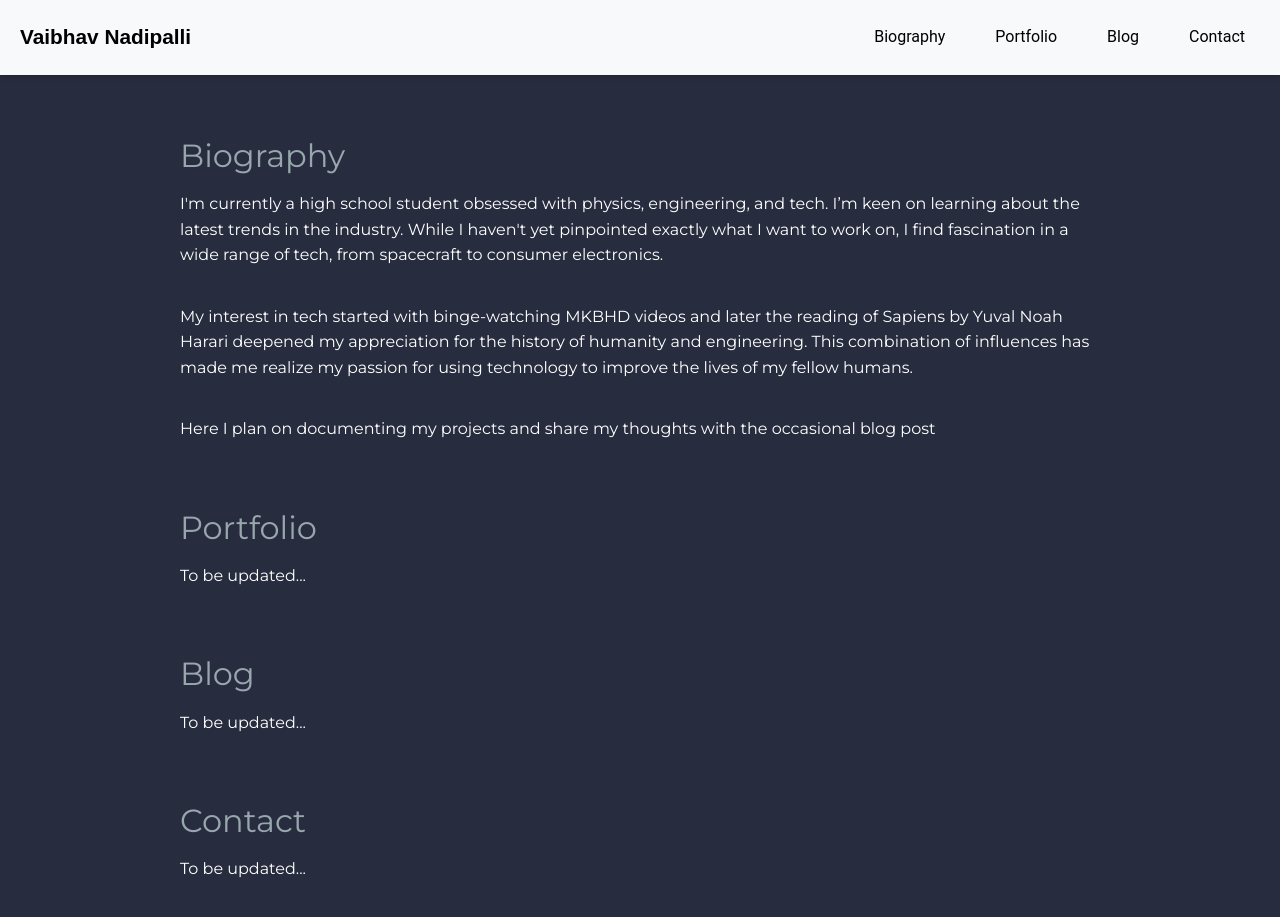
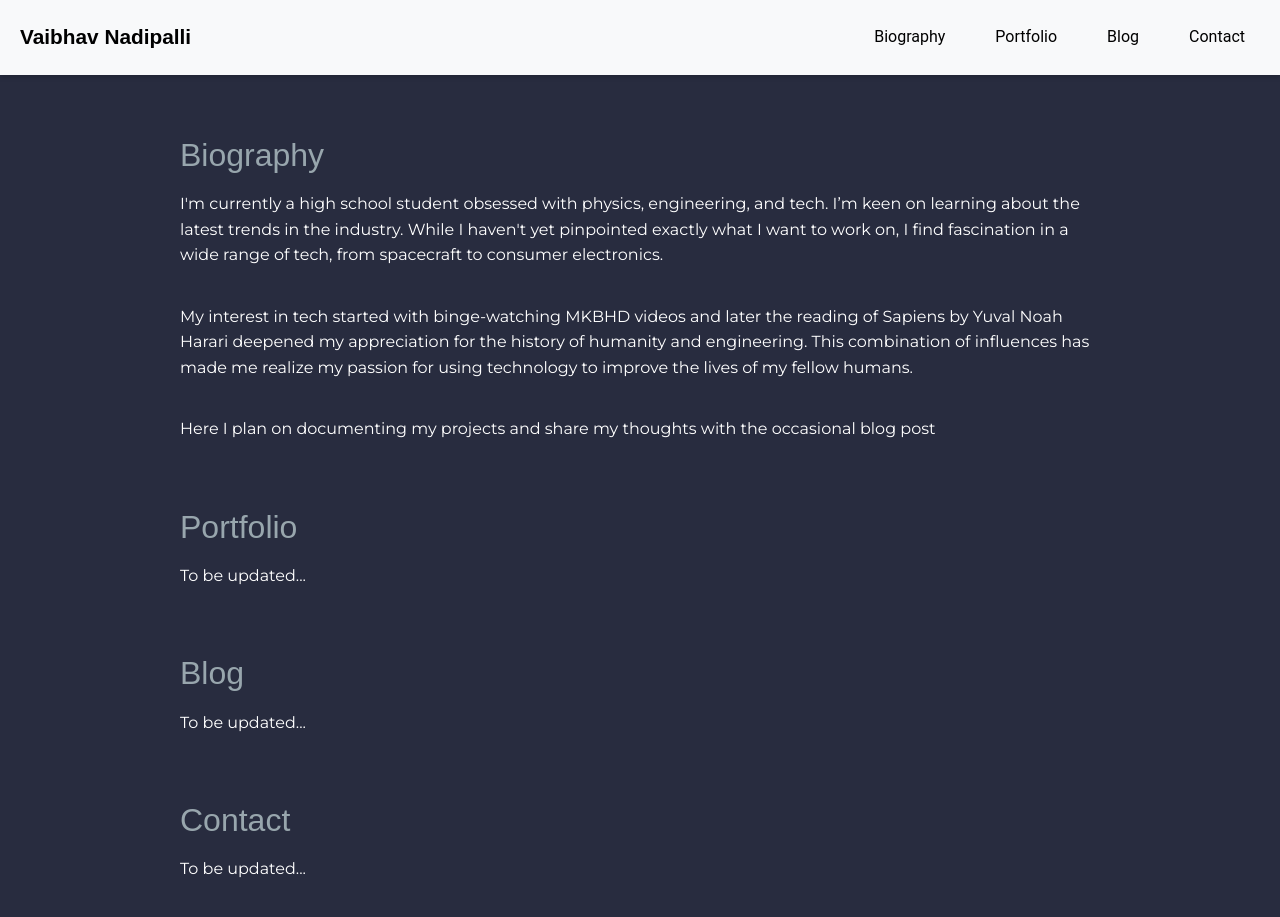
Before and after one commit to Vaibhav-Nadipalli/vaibhav-nadipalli.github.io, a Jekyll site: the page built from index.markdown, in a window 1280 px wide and 962 px high. Shown: the top 917 px of the window. Built offline with Jekyll 4.4.1, drawn with Linux system fonts in a browser that asks for light colours; some web fonts are replaced.

Commit message:
Update styles.css

```diff
--- a/assets/css/styles.css
+++ b/assets/css/styles.css
@@ -139,7 +139,7 @@ section {
     font-weight: 400;
     margin-bottom: 10px;
     color: #98a6ad; /* Modern grey title color */
-    font-family: 'Montserrat', sans-serif; /* Apply Montserrat font to section titles */
+    font-family: 'Skinz', sans-serif; /* Apply Skinz font to section titles */
 }
 
 /* Paragraph styling */
```
